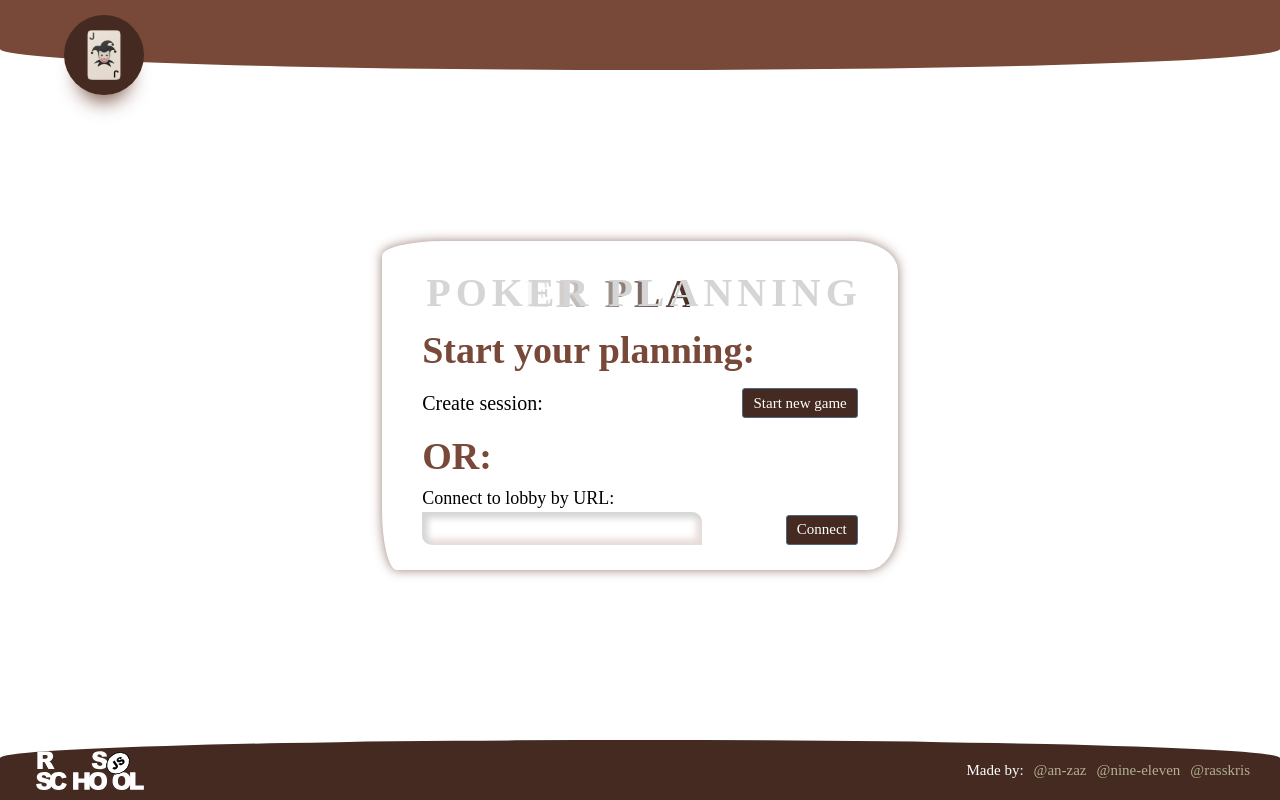
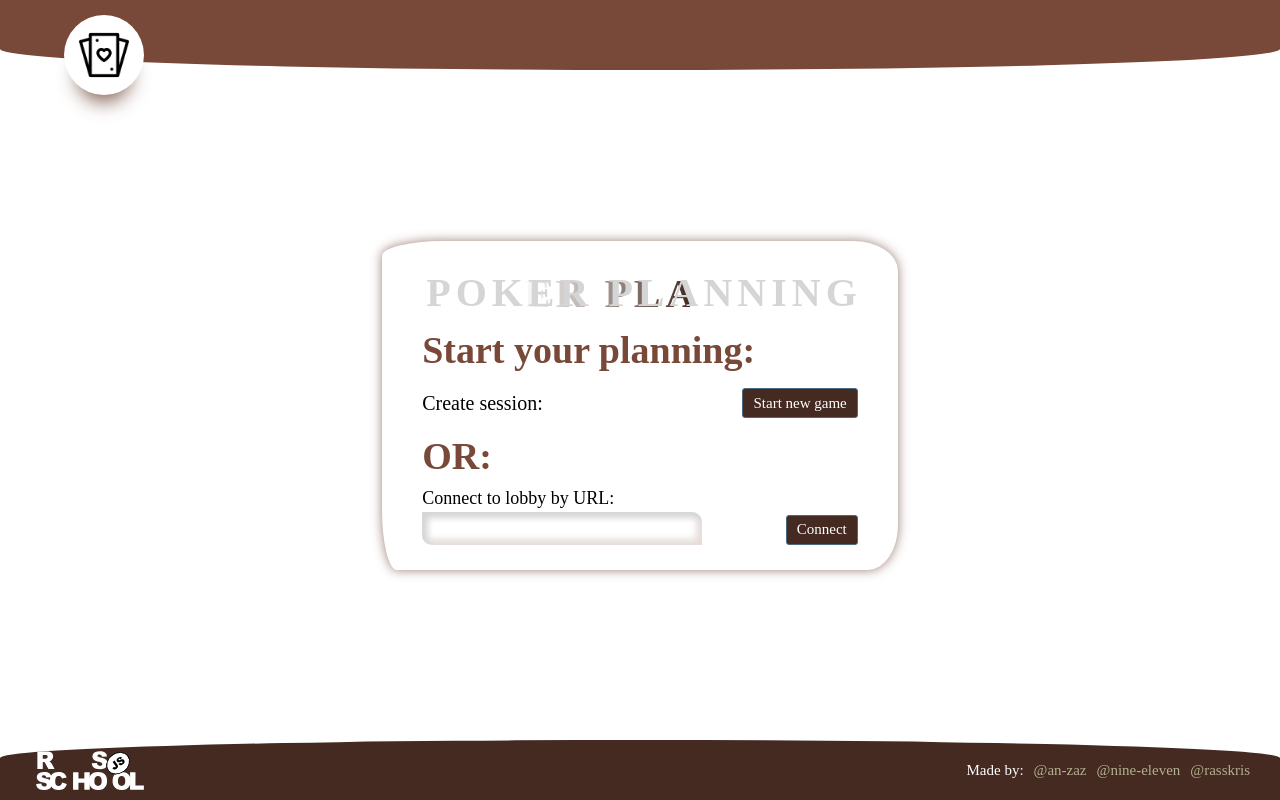
Before and after one commit to Rasskris/Planning-poker-FE, a React (Create React App) app in the folder pointing-poker/: page / in a window 1280 px wide. Built offline with nearby package versions, Linux system fonts and the light colour scheme; a web font is replaced by a local one.

Commit message:
refactor: change header logo

```diff
--- a/pointing-poker/src/components/Header/Header.module.scss
+++ b/pointing-poker/src/components/Header/Header.module.scss
@@ -32,7 +32,7 @@
 }
 
 .logo {
-  background: $dark-brown url('../../assets/icons/logo-card.svg');
+  background: url('../../assets/icons/poker.png') white;
   background-position: center;
   background-repeat: no-repeat;
   background-size: 50px;
```
Also changed, not shown: pointing-poker/src/assets/icons/icon_main-page.svg (deleted), pointing-poker/src/assets/icons/poker.png (added).
